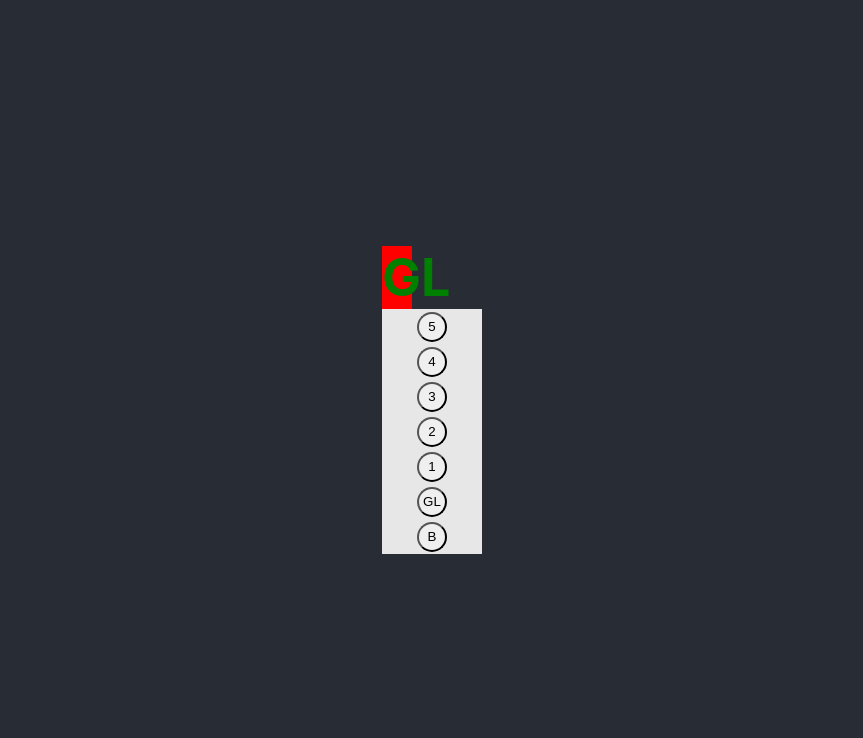
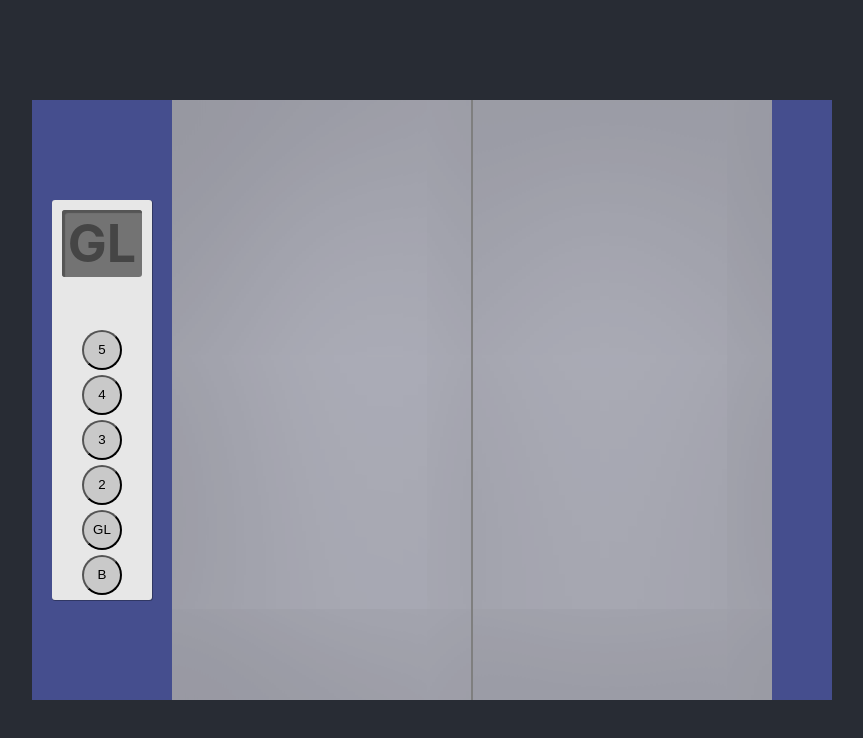
Before and after one commit to ShaneECDavis/Elevator-Model, a React (Create React App) app: page /floor/2 in a window 1280 px wide. Shown: the top 738 px of the page, without its empty margins (208-1071 px from the left). Built offline with nearby package versions, Linux system fonts and the light colour scheme.

Commit message:
main parts of the elevator up and running

```diff
--- a/package.json
+++ b/package.json
@@ -5,6 +5,8 @@
   "dependencies": {
     "react": "^16.7.0-alpha.0",
     "react-dom": "^16.7.0-alpha.0",
+    "react-router": "^4.3.1",
+    "react-router-dom": "^4.3.1",
     "react-scripts": "2.1.1",
     "styled-components": "^4.1.2"
   },
--- a/src/components/ElevatorPanel.js
+++ b/src/components/ElevatorPanel.js
@@ -1,44 +1,64 @@
-import React,{ useState } from 'react'
-import styled from 'styled-components'
+import React,{ useState, useEffect, Fragment } from 'react'
+import styled, {keyframes, css} from 'styled-components'
+import {Switch, Route, Redirect} from 'react-router'
+import {Link} from 'react-router-dom'
+import {FloorB, FloorGL, Floor2, Floor3, Floor4, Floor5} from './floors'
+import history from '../history'
+
 
 
 
  class ElevatorPanelClass {
 
   constructor(panelArray){
-   this.panelArray = panelArray  // Current list of floors
+   this.panelArray = panelArray  // Current list of floors being rendered
    this.travelTime = 1000 // How long it takes to get inbetween floors
-   this.queue = []
-   this.directionOfTravel = 0 // -1 down, 1 up, 0 stationary
-   this.btnObj = {}
-   this.buildBtnObj(this.panelArray)
-   this.currentFloor = ''
+   this.queue = [] // Holds onto buttons that have been pressed
+   this.btnObj = {} // Keeps track of when and which lights to light up on panel
+   this.buildBtnObj(this.panelArray) // Builds panel
+   this.currentFloor = this.panelArray[1] // Sets current floor from the current panel
  }
 
  // handles when button is pressed
- press = (buttonPressed) =>{
+ press = (buttonPressed, displayFlr, closeDrs) =>{
+
      this.queue.push(buttonPressed)
-  //  this.btnObj[buttonPressed] = true
-    this.startMotion()
-    this.btnObj[buttonPressed] = (!this.btnObj[buttonPressed])
+     setTimeout(() => {
+       this.startMotion(buttonPressed, displayFlr, closeDrs)
+     }, 2000);
+     this.btnObj[buttonPressed] = true
+
  }
 
  // starts the evelvators motion
-  startMotion = () => {
+  startMotion = (destination, displayFlr, closeDrs) => {
+    console.log(this.queue, 'queue in startMotion')
+    let currentIndex = this.panelArray.indexOf(this.currentFloor)
+    let destinationIndex = this.panelArray.indexOf(destination)
+    let directionOfTravel = currentIndex > destinationIndex ? - 1 : 1
+
+    // function to stop when arrived at destination floor
     const stopMotion = ()=>{
       clearInterval(inMotion)
     }
+
+    let x = currentIndex;
     const inMotion = setInterval(() => {
-      if (this.queue[0]) {
+      if(this.panelArray[destinationIndex] === this.currentFloor){
         stopMotion()
+        closeDrs(true)
+        console.log(this.btnObj)
+        this.btnObj[this.currentFloor] = false
+      }  else {
+      this.currentFloor = this.panelArray[x] || this.currentFloor
+      displayFlr(this.currentFloor)
+      console.log(this.currentFloor)
+      x = directionOfTravel > 0  ? x + 1 : x - 1
     }
     }, this.travelTime)
   }
 
-  // stops the elevators motion
-  stopMotion = () => {
-    clearInterval(this.inMotion)
-  }
+
 
   // builds the button object to signal which buttons are actively pressed
   buildBtnObj = (arr) =>{
@@ -49,58 +69,187 @@ import styled from 'styled-components'
 }
 
 
- const PanelClass = new ElevatorPanelClass(['B','GL','1','2','3','4','5'])
+const PanelClass = new ElevatorPanelClass(['B','GL','2','3','4','5'])
 
-// can inline set props for styled components
+
+
 const ElevatorPanel = () => {
   const [displayFloor, setdisplayFloor] = useState(PanelClass.panelArray[1]) // using React 16.7.alpha hooks
   const [btnObj, setBtnObj] = useState({})
+  let [closeDoors, setcloseDoors] = useState(false)
 
-
+  //  uses new hook to perform side effects in function components
+  useEffect(()=>{
+    document.title = `${PanelClass.currentFloor}`
+  })
 
   const click = (event) => {
-    PanelClass.press(event.target.name)
+
     setBtnObj(PanelClass.btnObj)
-   setdisplayFloor(PanelClass.queue[0])
-    console.log(PanelClass.btnObj)
+    setdisplayFloor(PanelClass.currentFloor)
+    setcloseDoors(false)
+    PanelClass.press(event.target.name, setdisplayFloor.bind(this), setcloseDoors.bind(this))
+    const target = event.target.name
+    setTimeout(() => {
+      history.push(`/floor/${target}`)
+    }, 3000);
+
+   // setdisplayFloor(PanelClass.currentFloor)
+    console.log(PanelClass.currentFloor, 'click display floor')
   }
 
-
-
-
   return (
-    <div>
+    <Fragment>
+      <Elevator>
+      <PanelHouse>
+      <Display>
        <FloorDisplay>{displayFloor}</FloorDisplay>
+      </Display>
       <Panel>
         {PanelClass.panelArray.map(btn =>
            <Button key={btn} name={btn} active={btnObj[btn]} onClick={click}>{btn}</Button>
             )}
       </Panel>
+     </PanelHouse>
+        <Doors >
+          {
+            (closeDoors) ?
+          <LeftDoor/> : <LeftDoorClose />
 
-    </div>
+          }
+          <Floors>
+          <Switch>
+              <Route exact path={`/floor/B`} component={FloorB} />
+              <Route exact path={`/floor/GL`} component={FloorGL} />
+              <Route exact path={`/floor/2`} component={Floor2} />
+              <Route exact path={`/floor/3`} component={Floor3} />
+              <Route exact path={`/floor/4`} component={Floor4} />
+              <Route exact path={`/floor/5`} component={Floor5} />
+          </Switch>
+          </Floors>
+          {
+            (closeDoors) ?
+          <RightDoor/> : <RightDoorClose />
+          }
+        </Doors>
+     </Elevator>
+    </Fragment>
   )
+}
 
 
 
+export default ElevatorPanel
+
+
+const right = keyframes`
+ 0%{
+   box-shadow:  -20px 0px 300px 1px rgba( 0,0,0, .3) inset;
  }
+  10%{
+    transform:  scaleX(1);
+  }
+  100% {
+    transform: translateX(13rem) scaleX(0.15);
+     box-shadow:  -20px 0px 20px 1px rgba( 0,0,0, .5) inset;
+  }
+`
+// make left if empy or filled based on props......
+const left = keyframes`
+ 0%{
+    box-shadow:  20px 0px 300px 1px rgba( 0,0,0, .3) inset;
+ }
+  10%{
+    transform:  scaleX(1);
+  }
+  100% {
+    transform: translateX(-13rem) scaleX(0.15);
+    box-shadow:  20px 0px 20px 1px rgba( 0,0,0, .5) inset;
+  }
+`
 
-export default ElevatorPanel
+const Floors = styled.div`
+    position: absolute;
+    z-index: -4;
+    width: 100%;
+    background-color: grey;
+`
+
+const Doors = styled.div`
+    position: relative;
+    width: 60rem;
+    height: 100%;
+    z-index: 2;
+    background-color: #000;
+    display:flex;
+
+`
+
+const LeftDoor = styled.div`
+    background-color: #b3b4bf;
+    width: 50%;
+    border-right: 1px solid #7f7f7f;
+    animation: ${left} 3s forwards;
+
+
+`
+const LeftDoorClose = styled(LeftDoor)`
+    animation-direction: reverse;
+`
+
+const RightDoor = styled.div`
+    background-color: #b3b4bf;
+    width: 50%;
+    border-left: 1px solid #7f7f7f;
+    animation: ${right} 3s forwards;
+`
+
+const RightDoorClose = styled(RightDoor)`
+  animation-direction: reverse;
+`
+
+const PanelHouse = styled.div`
+  width: 10rem;
+  background-color: #e7e7e7;
+  margin: 10rem 2rem;
+  border-radius: 3px;
+   box-shadow: .5px .5px .5px .5px rgba( 0,0,0, .3);
+`
+
+const Display = styled.div`
+  display: inline-block;
+  margin: 0 auto;
+`
+
+const Elevator = styled.div`
+  display: flex;
+  background-color: #454e8e;
+  width: 80rem;
+  height: 60rem;
+  z-index: 2;
+`
 
 
 const Button = styled.button`
  display: block;
  margin:  .25rem auto;
  border-radius: 100px;
-  width: 3rem;
-  height: 3rem;
-  transition: transform 3s;
+  width: 4rem;
+  height: 4rem;
+  transition: all .2s;
+  box-shadow: ${props => {
+    if (props.active) return ".5px .5px .5px .5px rgba( 141,224,164, .2)"
+    else return "1px 1px (0,0,0, .2)"
+    }};
   color: ${props => {
     if(props.active) return "white"
     else return "black"
-  }}
+  }};
   background-color: ${props => {
     if (props.active) {
-      return "limegreen"
+      return "rgba( 141,224,164, .7)"
+    } else {
+      return "rgba(80,80,80, .2)"
     }
   }};
   &:hover {
@@ -108,22 +257,24 @@ const Button = styled.button`
     color: white;
   }
   &:active{
-    background-color: limegreen;
+    background-color: rgb(141,224,164);
     color: white;
+    box-shadow:  3px 2px 3px 2px rgba( 0,0,0, .2) inset;
   }
 `
 
 const FloorDisplay = styled.h1`
-  color: green;
-  width: 3rem;
-  background-color: red;
+  color: rgb( 0,0,0,.4);
+  box-shadow: 3px 3px 1px #555 inset;
+  background-color: rgb( 0,0,0, .5);
+  border-radius: 3px;
+  width: 8rem;
+  margin: 1rem;
+  padding: .2rem;
 `
 
 const Panel = styled.div`
+  height: 31rem;
   display: flex;
   flex-direction: column-reverse;
-  width: 10rem;
-  background-color: #e7e7e7;
-
-
 `
--- /dev/null
+++ b/src/components/floors/Floor2.js
@@ -0,0 +1,9 @@
+import React, { Fragment } from 'react'
+import styled, { keyframes, css } from 'styled-components'
+
+
+const Floor2 = () => {
+  return (<Fragment> <div>Floor Two </div></Fragment>)
+}
+
+export default Floor2;
--- /dev/null
+++ b/src/components/floors/Floor3.js
@@ -0,0 +1,9 @@
+import React, { Fragment } from 'react'
+import styled, { keyframes, css } from 'styled-components'
+
+
+const Floor3 = () => {
+  return (<Fragment> <div>Floor Three </div></Fragment>)
+}
+
+export default Floor3;
--- /dev/null
+++ b/src/components/floors/Floor4.js
@@ -0,0 +1,9 @@
+import React, { Fragment } from 'react'
+import styled, { keyframes, css } from 'styled-components'
+
+
+const Floor4 = () => {
+  return (<Fragment> <div>Floor Four </div></Fragment>)
+}
+
+export default Floor4;
--- /dev/null
+++ b/src/components/floors/Floor5.js
@@ -0,0 +1,9 @@
+import React, { Fragment } from 'react'
+import styled, { keyframes, css } from 'styled-components'
+
+
+const Floor5 = () => {
+  return (<Fragment> <div>Floor Five </div></Fragment>)
+}
+
+export default Floor5;
--- /dev/null
+++ b/src/components/floors/FloorB.js
@@ -0,0 +1,9 @@
+import React , {Fragment}from 'react'
+import styled, { keyframes, css } from 'styled-components'
+
+
+const FloorB = () => {
+  return (<Fragment> <div>Floor B </div></Fragment>)
+}
+
+export default FloorB;
--- /dev/null
+++ b/src/components/floors/FloorGL.js
@@ -0,0 +1,9 @@
+import React, { Fragment } from 'react'
+import styled, { keyframes, css } from 'styled-components'
+
+
+const FloorGL = () => {
+  return (<Fragment> <div>Floor GL </div></Fragment>)
+}
+
+export default FloorGL;
--- /dev/null
+++ b/src/components/floors/index.js
@@ -0,0 +1,6 @@
+export { default as FloorB } from './FloorB'
+export { default as FloorGL } from './FloorGL'
+export { default as Floor2 } from './Floor2'
+export { default as Floor3 } from './Floor3'
+export { default as Floor4 } from './Floor4'
+export { default as Floor5 } from './Floor5'
--- /dev/null
+++ b/src/history.js
@@ -0,0 +1,7 @@
+import createHistory from 'history/createBrowserHistory'
+import createMemoryHistory from 'history/createMemoryHistory'
+
+const history =
+  process.env.NODE_ENV === 'test' ? createMemoryHistory() : createHistory()
+
+export default history
--- a/src/index.js
+++ b/src/index.js
@@ -2,9 +2,15 @@ import React from 'react';
 import ReactDOM from 'react-dom';
 import './index.css';
 import App from './App';
+import { Router } from 'react-router-dom'
+import history from './history'
 import * as serviceWorker from './serviceWorker';
 
-ReactDOM.render(<App />, document.getElementById('root'));
+ReactDOM.render((
+<Router history={history}>
+<App />
+</Router>
+), document.getElementById('root'));
 
 // If you want your app to work offline and load faster, you can change
 // unregister() to register() below. Note this comes with some pitfalls.
```
Also changed, not shown: 1 other file (tests, documents, lock files or other folders). Lines whose indentation alone changed are shown as unchanged.
